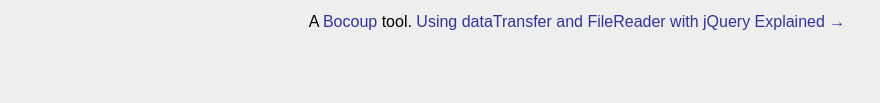
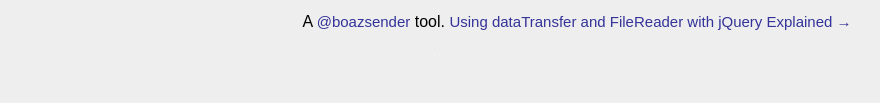
Before and after one commit to boazsender/datauri, a plain HTML site: page index.html in a window 1280 px wide. Shown: the part 363-466 px from the top of the page, without its empty margins (63-943 px from the left). Drawn offline with nearby package versions, Linux system fonts and the light colour scheme; a web font is replaced by a local one.

Commit message:
bocoup -> boazsender

```diff
--- a/index.html
+++ b/index.html
@@ -44,7 +44,6 @@
     _gaq.push(['_setAccount', 'UA-1464992-48']);
     _gaq.push(['_trackPageview']);
 
-    // thegoogleiife
     (function() {
       var ga = document.createElement('script'); ga.type = 'text/javascript'; ga.async = true;
       ga.src = ('https:' == document.location.protocol ? 'https://ssl' : 'http://www') + '.google-analytics.com/ga.js';
@@ -61,11 +60,11 @@
       h1, .dataurl {margin: 60px auto 0 auto; width: 400px;}
       .dataurl {text-align: left; overflow-x: scroll; margin-top:10px;white-space: nowrap;padding: 5px;background: #fff; border: 1px solid #ccc;padding:10px;}
       strong {clear:both; display:block;}
-      p a{position:relative; bottom: 0px; margine: 0 auto; color: #339; font-size: 16px; text-decoration: none}
+      p a{position:relative; bottom: 0px; margine: 0 auto; color: #339; font-size: 15px; text-decoration: none}
     </style>
   </head>
 <body>
   <h1>Drop one or more files here to convert them to <a href="https://developer.mozilla.org/en/data_URIs">Data URIs</a></h1>
-  <p>A <a href="http://bocoup.com" title="The JavaScript Company">Bocoup</a> tool. <a href="http://weblog.bocoup.com/using-datatransfer-with-jquery-events">Using dataTransfer and FileReader with jQuery Explained &rarr;</a></p>
+  <p>A <a href="http://boazsender.com">@boazsender</a> tool. <a href="http://weblog.bocoup.com/using-datatransfer-with-jquery-events">Using dataTransfer and FileReader with jQuery Explained &rarr;</a></p>
 </body>
 </html>
```
